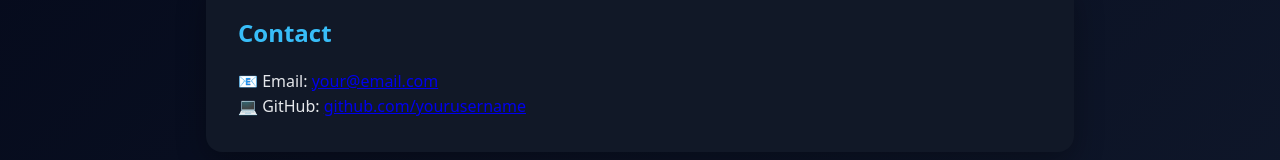
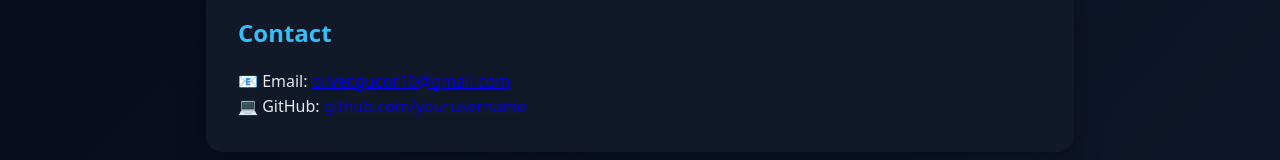
Before and after one commit to l1byaa/olivergucor.github.io, a plain HTML site: page index.html in a window 1280 px wide. Shown: the part 722-882 px from the top of the page. Drawn offline with Linux system fonts and the light colour scheme.

Commit message:
Update index.html

```diff
--- a/index.html
+++ b/index.html
@@ -137,7 +137,7 @@
     <section>
       <h2>Contact</h2>
       <p>
-        📧 Email: <a href="mailto:your@email.com">your@email.com</a><br />
+        📧 Email: <a href="mailto:your@email.com">oliver.gucor10@gmail.com</a><br />
         💻 GitHub: <a href="https://github.com/yourusername" target="_blank" rel="noopener noreferrer">github.com/yourusername</a>
       </p>
     </section>
```
